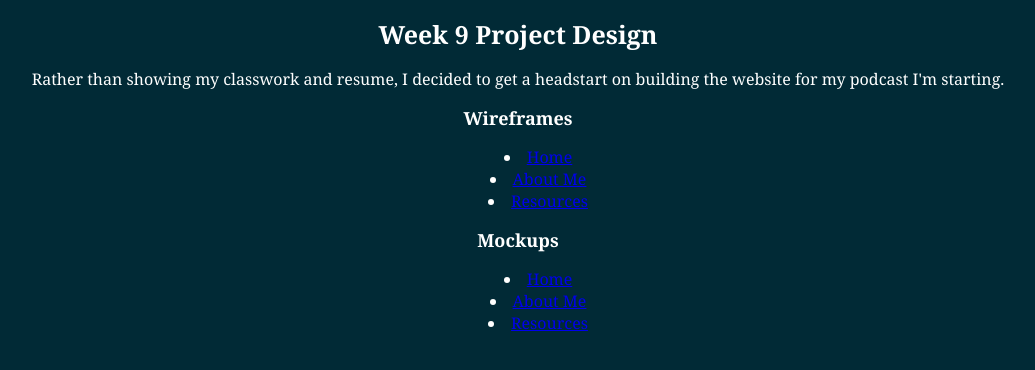
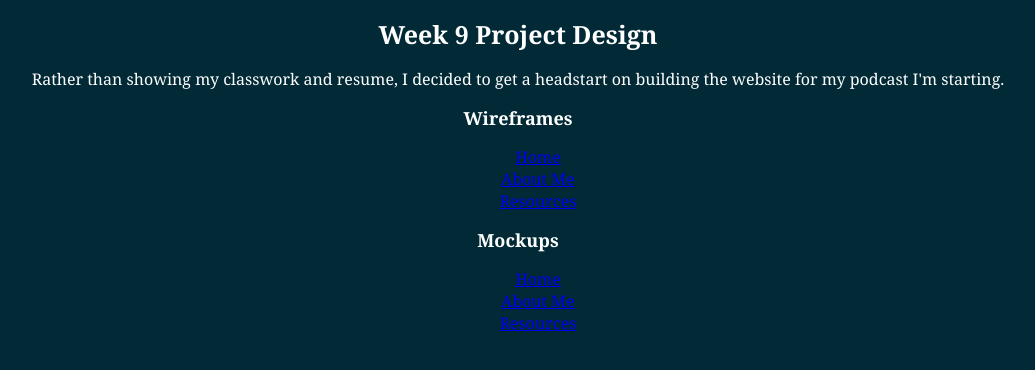
Before and after one commit to letsomeerin7/uclax_wcib_week_9, a website: page index.html in a window 1280 px wide. Shown: the whole page, without its empty margins (122-1157 px from the left). Drawn offline with Linux system fonts and the light colour scheme.

Commit message:
round 12

```diff
--- a/css/styles.scss
+++ b/css/styles.scss
@@ -19,5 +19,5 @@ p a {
 }
 
 ul {
-  list-style-position: inside;
+  list-style-type: none;
 }
```
Also changed, not shown: css/styles.css.
